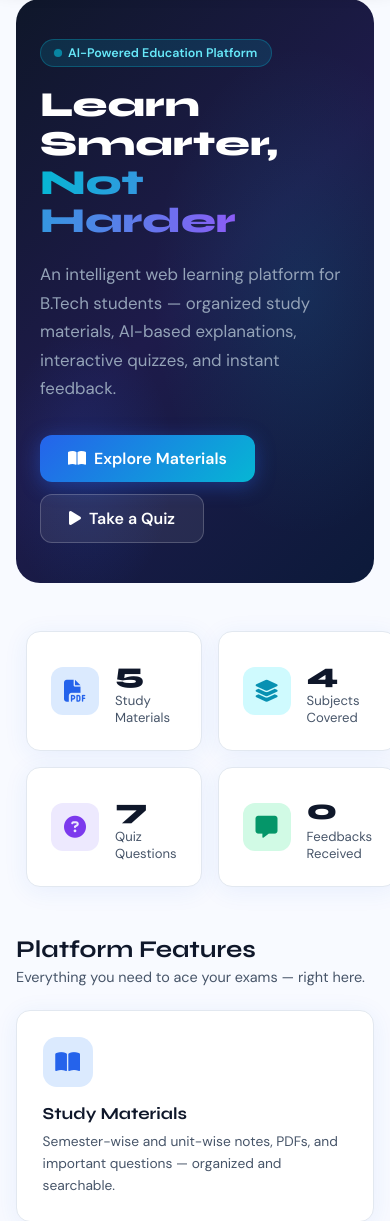
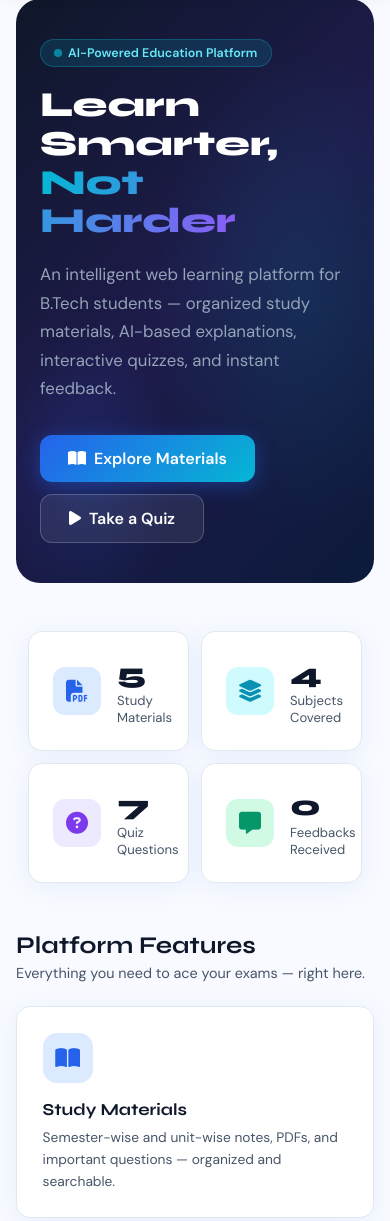
Before and after one commit to shivampoddar12/smart_learning-, a Flask app: page / in a window 390 px wide. Shown: the part 152-1373 px from the top of the page. Run offline with Flask 3, Linux system fonts and the light colour scheme.

Commit message:
Update index.html

```diff
--- a/templates/index.html
+++ b/templates/index.html
@@ -63,25 +63,26 @@
   @media(max-width:600px) { .hero{padding:2.5rem 1.5rem} .hero h1{font-size:2.2rem} .feat-grid{grid-template-columns:1fr} }
   /* tumhara pura CSS */
 
-  /* 🔥 OVERFLOW FIX FINAL */
+ /* 🔥 FINAL MASTER FIX */
 
 .stats-bar {
   display: grid !important;
-  grid-template-columns: repeat(4, 1fr) !important;
-  gap: 16px !important;
+  grid-template-columns: repeat(2, minmax(0, 1fr)) !important;
+  gap: 12px;
+  padding: 0 12px;
   width: 100%;
-  max-width: 100%;
+  box-sizing: border-box;
 }
 
 .stat-card {
-  width: 100% !important;
+  width: 100%;
   box-sizing: border-box;
 }
 
-@media (max-width: 768px) {
+@media (min-width: 768px) {
   .stats-bar {
-    grid-template-columns: 1fr 1fr !important;
-    padding: 0 10px;
+    grid-template-columns: repeat(4, minmax(0, 1fr)) !important;
+    padding: 0;
   }
 }
 </style>
```
